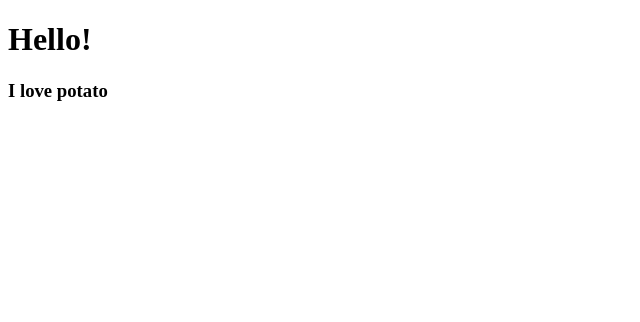
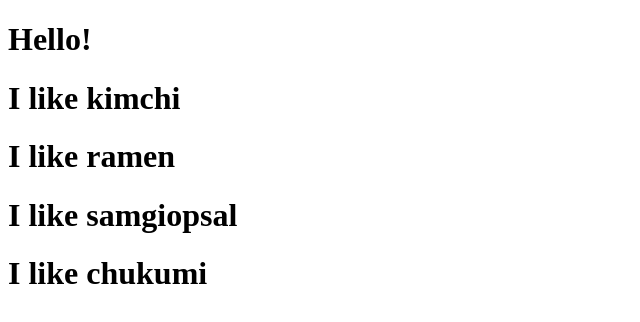
Before and after one commit to LeeYongwoo-kor/reactMovieApp, a React (Create React App) app: page / in a window 1280 px wide. Shown: the top 322 px of the page, without its empty margins (0-640 px from the left). Built offline with nearby package versions, Linux system fonts and the light colour scheme.

Commit message:
add props

```diff
--- a/src/App.js
+++ b/src/App.js
@@ -1,11 +1,17 @@
 import React from "react";
-import Potato from "./Potato";
+
+function Food(props) {
+  return <h1>I like {props.favorite}</h1>;
+}
 
 function App() {
   return (
     <div>
       <h1>Hello!</h1>
-      <Potato />
+      <Food favorite="kimchi" />
+      <Food favorite="ramen" />
+      <Food favorite="samgiopsal" />
+      <Food favorite="chukumi" />
     </div>
   );
 }
```
